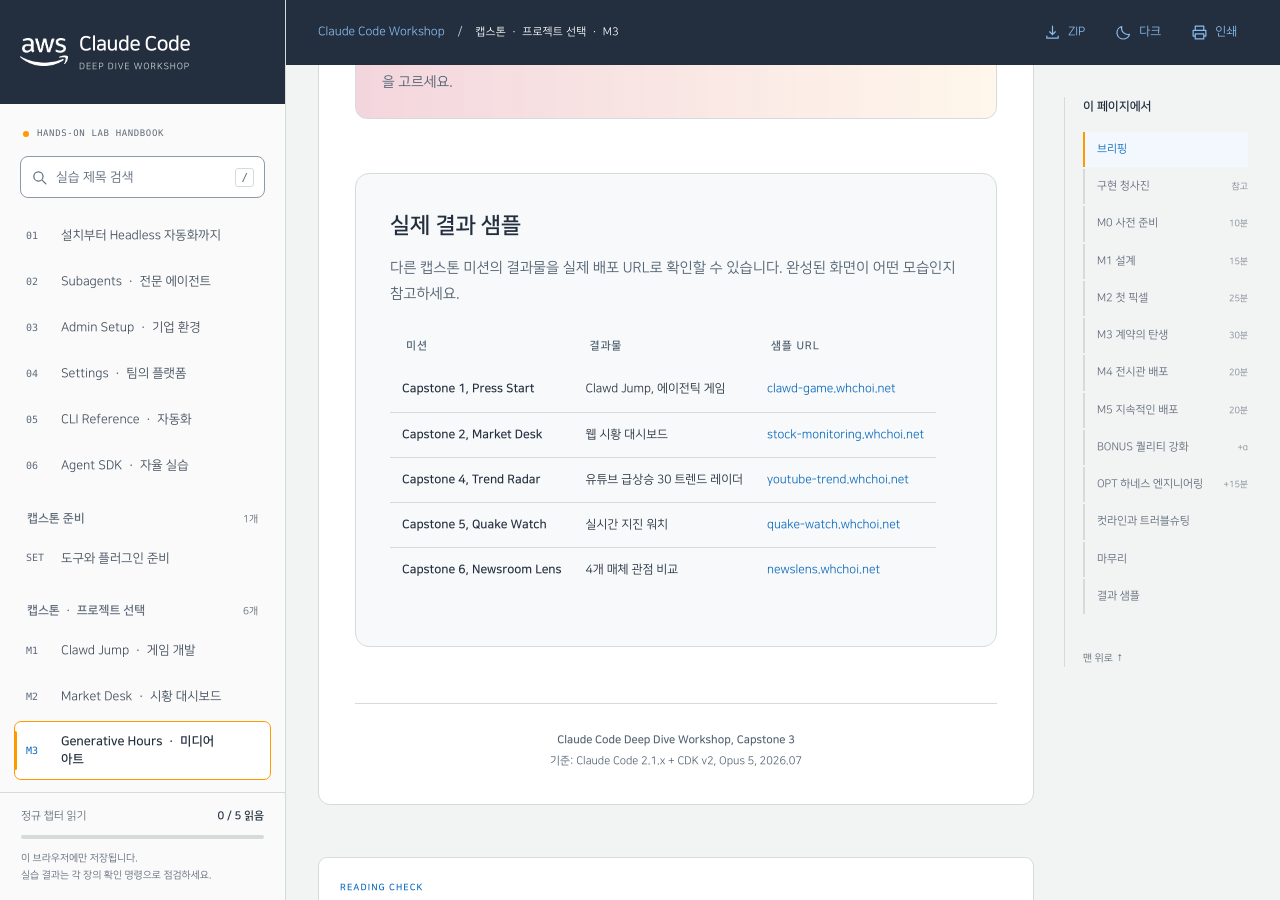
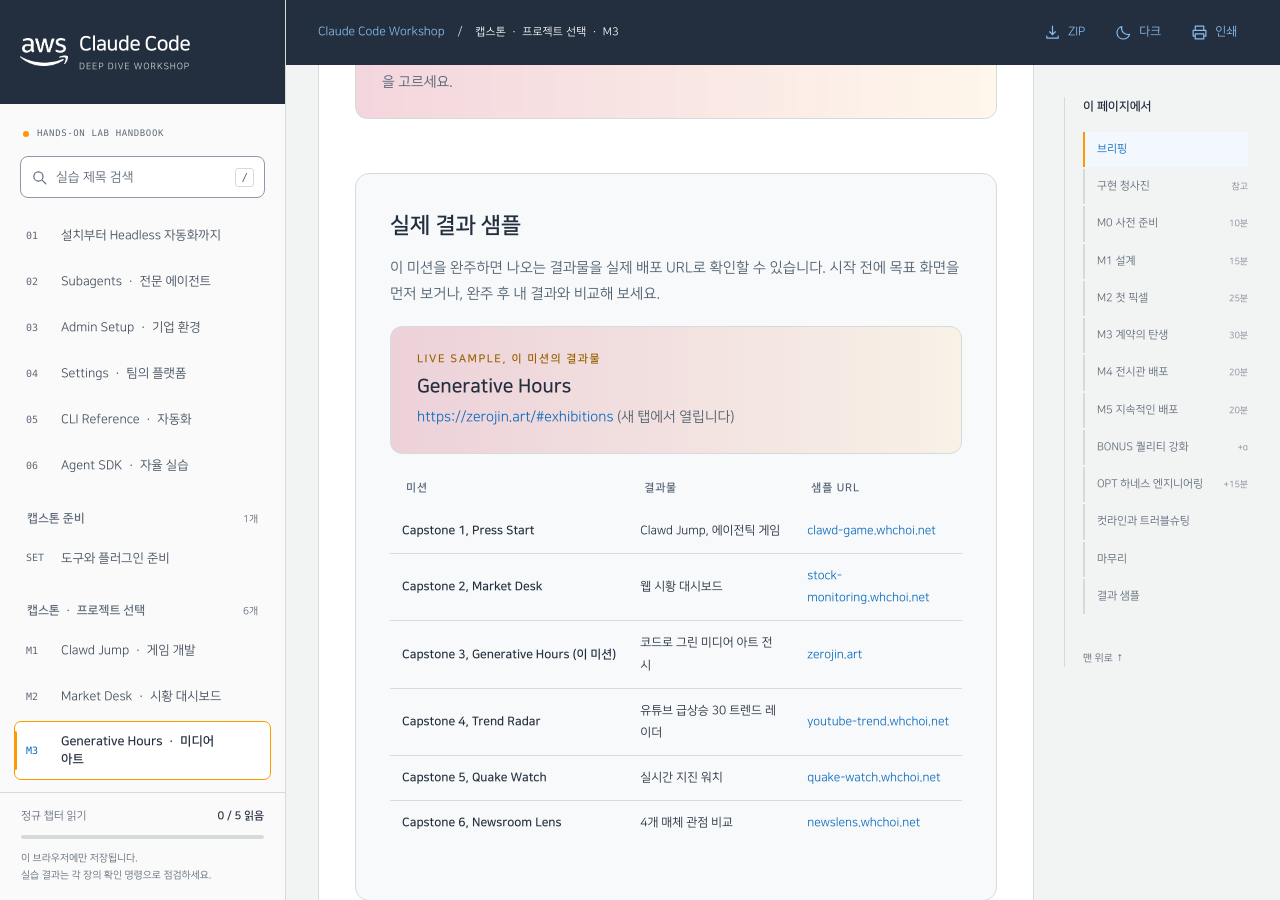
Before and after one commit to whchoi98/whchoi98.github.io, a Jekyll site: the page ccw-hands-on-lab/ClaudeCode_Capstone3_HandsOnLab.html, which Jekyll copies as it is, in a window 1280 px wide and 900 px high, scrolled down 19383 px. Built offline with Jekyll 4.4.1, drawn with Linux system fonts in a browser that asks for light colours.

Commit message:
docs(lab): add Capstone 3 Generative Hours live sample link (zerojin.art)

```diff
--- a/ccw-hands-on-lab/ClaudeCode_Capstone1_HandsOnLab.html
+++ b/ccw-hands-on-lab/ClaudeCode_Capstone1_HandsOnLab.html
@@ -565,6 +565,7 @@
 <tr><th>미션</th><th>결과물</th><th>샘플 URL</th></tr>
 <tr><td>Capstone 1, Press Start (이 미션)</td><td>Clawd Jump, 에이전틱 게임</td><td><a href="https://clawd-game.whchoi.net/" target="_blank" rel="noopener noreferrer">clawd-game.whchoi.net</a></td></tr>
 <tr><td>Capstone 2, Market Desk</td><td>웹 시황 대시보드</td><td><a href="https://stock-monitoring.whchoi.net/" target="_blank" rel="noopener noreferrer">stock-monitoring.whchoi.net</a></td></tr>
+<tr><td>Capstone 3, Generative Hours</td><td>코드로 그린 미디어 아트 전시</td><td><a href="https://zerojin.art/#exhibitions" target="_blank" rel="noopener noreferrer">zerojin.art</a></td></tr>
 <tr><td>Capstone 4, Trend Radar</td><td>유튜브 급상승 30 트렌드 레이더</td><td><a href="https://youtube-trend.whchoi.net/" target="_blank" rel="noopener noreferrer">youtube-trend.whchoi.net</a></td></tr>
 <tr><td>Capstone 5, Quake Watch</td><td>실시간 지진 워치</td><td><a href="https://quake-watch.whchoi.net/" target="_blank" rel="noopener noreferrer">quake-watch.whchoi.net</a></td></tr>
 <tr><td>Capstone 6, Newsroom Lens</td><td>4개 매체 관점 비교</td><td><a href="https://newslens.whchoi.net/" target="_blank" rel="noopener noreferrer">newslens.whchoi.net</a></td></tr>
--- a/ccw-hands-on-lab/ClaudeCode_Capstone2_HandsOnLab.html
+++ b/ccw-hands-on-lab/ClaudeCode_Capstone2_HandsOnLab.html
@@ -701,6 +701,7 @@
 <tr><th>미션</th><th>결과물</th><th>샘플 URL</th></tr>
 <tr><td>Capstone 1, Press Start</td><td>Clawd Jump, 에이전틱 게임</td><td><a href="https://clawd-game.whchoi.net/" target="_blank" rel="noopener noreferrer">clawd-game.whchoi.net</a></td></tr>
 <tr><td>Capstone 2, Market Desk (이 미션)</td><td>웹 시황 대시보드</td><td><a href="https://stock-monitoring.whchoi.net/" target="_blank" rel="noopener noreferrer">stock-monitoring.whchoi.net</a></td></tr>
+<tr><td>Capstone 3, Generative Hours</td><td>코드로 그린 미디어 아트 전시</td><td><a href="https://zerojin.art/#exhibitions" target="_blank" rel="noopener noreferrer">zerojin.art</a></td></tr>
 <tr><td>Capstone 4, Trend Radar</td><td>유튜브 급상승 30 트렌드 레이더</td><td><a href="https://youtube-trend.whchoi.net/" target="_blank" rel="noopener noreferrer">youtube-trend.whchoi.net</a></td></tr>
 <tr><td>Capstone 5, Quake Watch</td><td>실시간 지진 워치</td><td><a href="https://quake-watch.whchoi.net/" target="_blank" rel="noopener noreferrer">quake-watch.whchoi.net</a></td></tr>
 <tr><td>Capstone 6, Newsroom Lens</td><td>4개 매체 관점 비교</td><td><a href="https://newslens.whchoi.net/" target="_blank" rel="noopener noreferrer">newslens.whchoi.net</a></td></tr>
--- a/ccw-hands-on-lab/ClaudeCode_Capstone3_HandsOnLab.html
+++ b/ccw-hands-on-lab/ClaudeCode_Capstone3_HandsOnLab.html
@@ -748,11 +748,19 @@
 </section>
 <section class="wrapup" id="sample">
 <h2>실제 결과 샘플</h2>
-<p class="sub">다른 캡스톤 미션의 결과물을 실제 배포 URL로 확인할 수 있습니다. 완성된 화면이 어떤 모습인지 참고하세요.</p>
+<p class="sub">이 미션을 완주하면 나오는 결과물을 실제 배포 URL로 확인할 수 있습니다. 시작 전에 목표 화면을 먼저 보거나, 완주 후 내 결과와 비교해 보세요.</p>
+<div class="next-box">
+<div>
+<div class="nx-label">LIVE SAMPLE, 이 미션의 결과물</div>
+<h3>Generative Hours</h3>
+<p><a href="https://zerojin.art/#exhibitions" target="_blank" rel="noopener noreferrer">https://zerojin.art/#exhibitions</a> (새 탭에서 열립니다)</p>
+</div>
+</div>
 <table class="tbl">
 <tr><th>미션</th><th>결과물</th><th>샘플 URL</th></tr>
 <tr><td>Capstone 1, Press Start</td><td>Clawd Jump, 에이전틱 게임</td><td><a href="https://clawd-game.whchoi.net/" target="_blank" rel="noopener noreferrer">clawd-game.whchoi.net</a></td></tr>
 <tr><td>Capstone 2, Market Desk</td><td>웹 시황 대시보드</td><td><a href="https://stock-monitoring.whchoi.net/" target="_blank" rel="noopener noreferrer">stock-monitoring.whchoi.net</a></td></tr>
+<tr><td>Capstone 3, Generative Hours (이 미션)</td><td>코드로 그린 미디어 아트 전시</td><td><a href="https://zerojin.art/#exhibitions" target="_blank" rel="noopener noreferrer">zerojin.art</a></td></tr>
 <tr><td>Capstone 4, Trend Radar</td><td>유튜브 급상승 30 트렌드 레이더</td><td><a href="https://youtube-trend.whchoi.net/" target="_blank" rel="noopener noreferrer">youtube-trend.whchoi.net</a></td></tr>
 <tr><td>Capstone 5, Quake Watch</td><td>실시간 지진 워치</td><td><a href="https://quake-watch.whchoi.net/" target="_blank" rel="noopener noreferrer">quake-watch.whchoi.net</a></td></tr>
 <tr><td>Capstone 6, Newsroom Lens</td><td>4개 매체 관점 비교</td><td><a href="https://newslens.whchoi.net/" target="_blank" rel="noopener noreferrer">newslens.whchoi.net</a></td></tr>
--- a/ccw-hands-on-lab/ClaudeCode_Capstone4_HandsOnLab.html
+++ b/ccw-hands-on-lab/ClaudeCode_Capstone4_HandsOnLab.html
@@ -628,6 +628,7 @@
 <tr><th>미션</th><th>결과물</th><th>샘플 URL</th></tr>
 <tr><td>Capstone 1, Press Start</td><td>Clawd Jump, 에이전틱 게임</td><td><a href="https://clawd-game.whchoi.net/" target="_blank" rel="noopener noreferrer">clawd-game.whchoi.net</a></td></tr>
 <tr><td>Capstone 2, Market Desk</td><td>웹 시황 대시보드</td><td><a href="https://stock-monitoring.whchoi.net/" target="_blank" rel="noopener noreferrer">stock-monitoring.whchoi.net</a></td></tr>
+<tr><td>Capstone 3, Generative Hours</td><td>코드로 그린 미디어 아트 전시</td><td><a href="https://zerojin.art/#exhibitions" target="_blank" rel="noopener noreferrer">zerojin.art</a></td></tr>
 <tr><td>Capstone 4, Trend Radar (이 미션)</td><td>유튜브 급상승 30 트렌드 레이더</td><td><a href="https://youtube-trend.whchoi.net/" target="_blank" rel="noopener noreferrer">youtube-trend.whchoi.net</a></td></tr>
 <tr><td>Capstone 5, Quake Watch</td><td>실시간 지진 워치</td><td><a href="https://quake-watch.whchoi.net/" target="_blank" rel="noopener noreferrer">quake-watch.whchoi.net</a></td></tr>
 <tr><td>Capstone 6, Newsroom Lens</td><td>4개 매체 관점 비교</td><td><a href="https://newslens.whchoi.net/" target="_blank" rel="noopener noreferrer">newslens.whchoi.net</a></td></tr>
--- a/ccw-hands-on-lab/ClaudeCode_Capstone5_HandsOnLab.html
+++ b/ccw-hands-on-lab/ClaudeCode_Capstone5_HandsOnLab.html
@@ -463,6 +463,7 @@
 <tr><th>미션</th><th>결과물</th><th>샘플 URL</th></tr>
 <tr><td>Capstone 1, Press Start</td><td>Clawd Jump, 에이전틱 게임</td><td><a href="https://clawd-game.whchoi.net/" target="_blank" rel="noopener noreferrer">clawd-game.whchoi.net</a></td></tr>
 <tr><td>Capstone 2, Market Desk</td><td>웹 시황 대시보드</td><td><a href="https://stock-monitoring.whchoi.net/" target="_blank" rel="noopener noreferrer">stock-monitoring.whchoi.net</a></td></tr>
+<tr><td>Capstone 3, Generative Hours</td><td>코드로 그린 미디어 아트 전시</td><td><a href="https://zerojin.art/#exhibitions" target="_blank" rel="noopener noreferrer">zerojin.art</a></td></tr>
 <tr><td>Capstone 4, Trend Radar</td><td>유튜브 급상승 30 트렌드 레이더</td><td><a href="https://youtube-trend.whchoi.net/" target="_blank" rel="noopener noreferrer">youtube-trend.whchoi.net</a></td></tr>
 <tr><td>Capstone 5, Quake Watch (이 미션)</td><td>실시간 지진 워치</td><td><a href="https://quake-watch.whchoi.net/" target="_blank" rel="noopener noreferrer">quake-watch.whchoi.net</a></td></tr>
 <tr><td>Capstone 6, Newsroom Lens</td><td>4개 매체 관점 비교</td><td><a href="https://newslens.whchoi.net/" target="_blank" rel="noopener noreferrer">newslens.whchoi.net</a></td></tr>
--- a/ccw-hands-on-lab/ClaudeCode_Capstone6_HandsOnLab.html
+++ b/ccw-hands-on-lab/ClaudeCode_Capstone6_HandsOnLab.html
@@ -495,6 +495,7 @@
 <tr><th>미션</th><th>결과물</th><th>샘플 URL</th></tr>
 <tr><td>Capstone 1, Press Start</td><td>Clawd Jump, 에이전틱 게임</td><td><a href="https://clawd-game.whchoi.net/" target="_blank" rel="noopener noreferrer">clawd-game.whchoi.net</a></td></tr>
 <tr><td>Capstone 2, Market Desk</td><td>웹 시황 대시보드</td><td><a href="https://stock-monitoring.whchoi.net/" target="_blank" rel="noopener noreferrer">stock-monitoring.whchoi.net</a></td></tr>
+<tr><td>Capstone 3, Generative Hours</td><td>코드로 그린 미디어 아트 전시</td><td><a href="https://zerojin.art/#exhibitions" target="_blank" rel="noopener noreferrer">zerojin.art</a></td></tr>
 <tr><td>Capstone 4, Trend Radar</td><td>유튜브 급상승 30 트렌드 레이더</td><td><a href="https://youtube-trend.whchoi.net/" target="_blank" rel="noopener noreferrer">youtube-trend.whchoi.net</a></td></tr>
 <tr><td>Capstone 5, Quake Watch</td><td>실시간 지진 워치</td><td><a href="https://quake-watch.whchoi.net/" target="_blank" rel="noopener noreferrer">quake-watch.whchoi.net</a></td></tr>
 <tr><td>Capstone 6, Newsroom Lens (이 미션)</td><td>4개 매체 관점 비교</td><td><a href="https://newslens.whchoi.net/" target="_blank" rel="noopener noreferrer">newslens.whchoi.net</a></td></tr>
```
